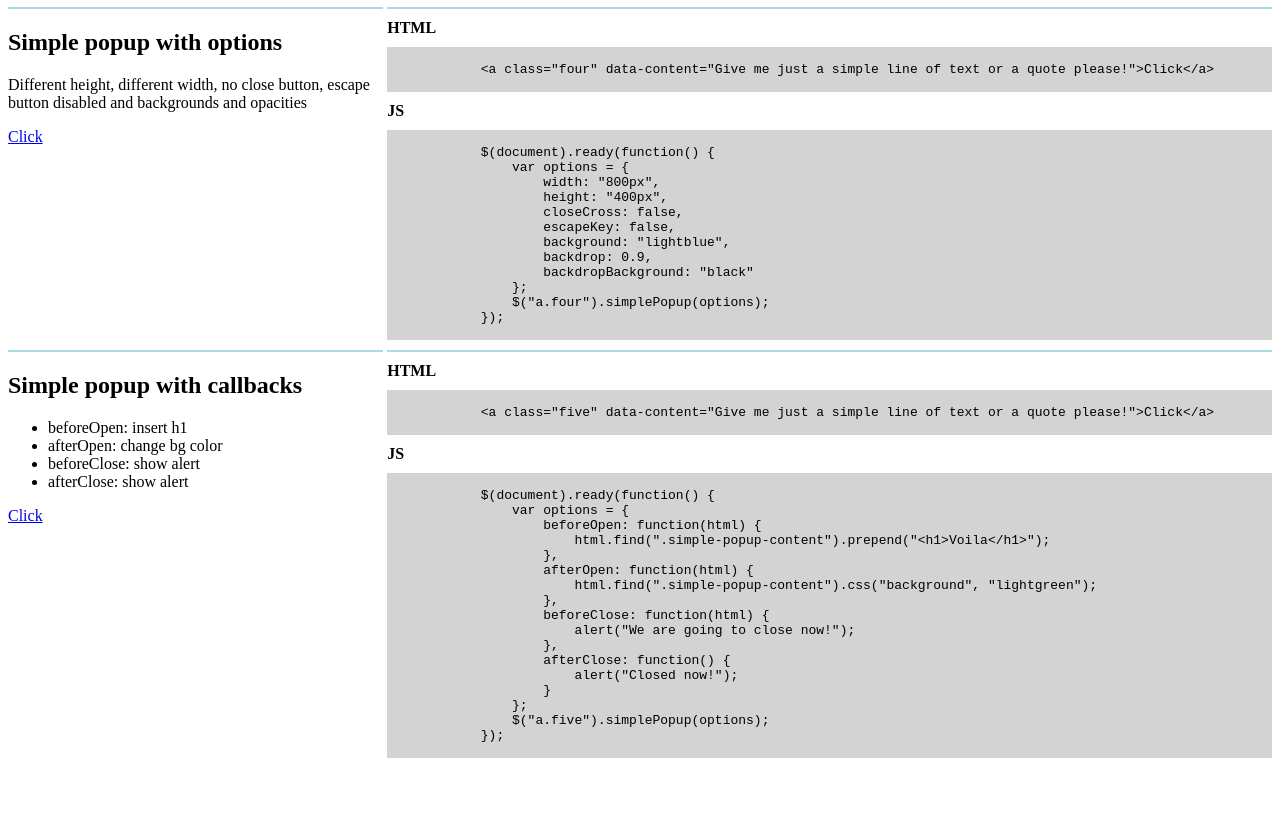
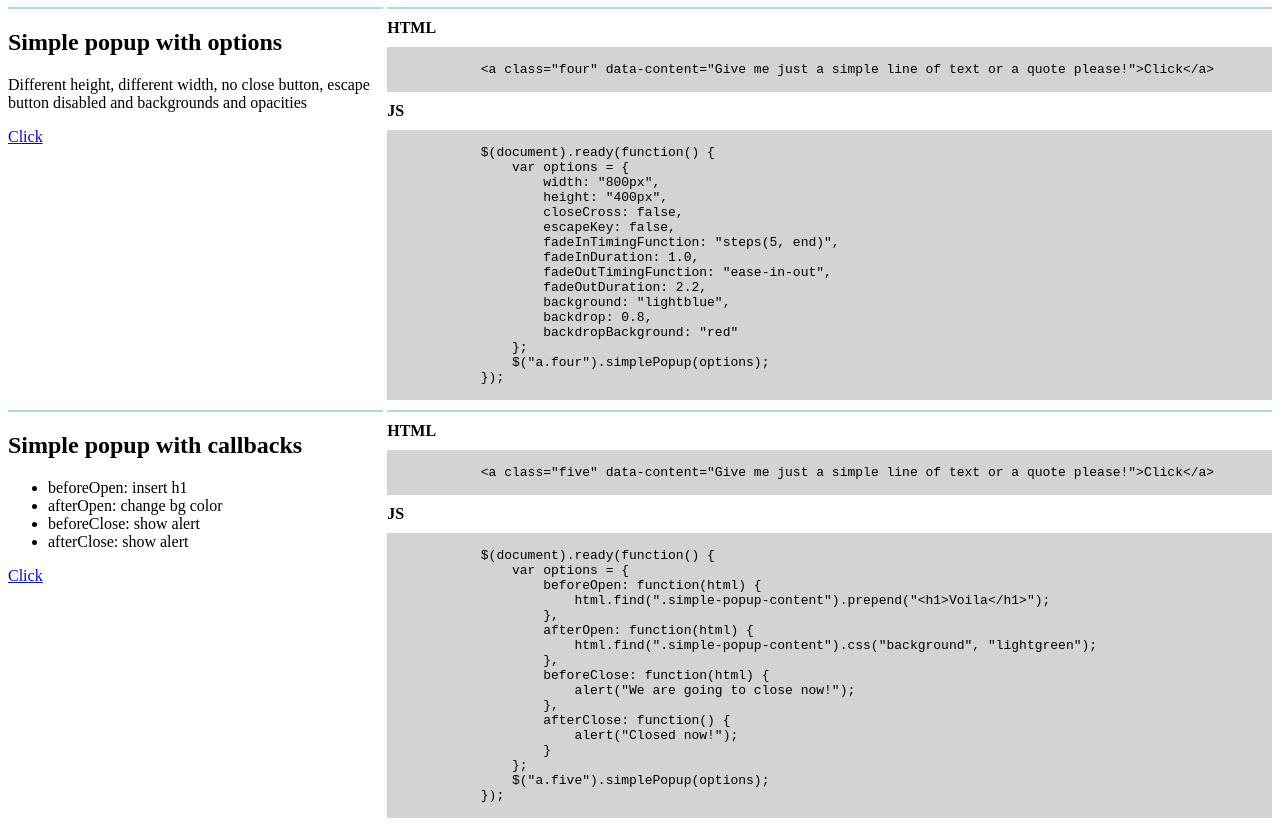
Before and after one commit to dinoqqq/simple-popup, a plain HTML site: page index.html in a window 1280 px wide. Shown: the part 1807-2643 px from the top of the page. Before the commit the page ends 2583 px from the top, so only its background shows below. Drawn offline with nearby package versions, Linux system fonts and the light colour scheme.

Commit message:
demo with fade in/out options

```diff
--- a/index.html
+++ b/index.html
@@ -294,9 +294,13 @@
                     height: "400px",
                     closeCross: false,
                     escapeKey: false,
+                    fadeInTimingFunction: "steps(5, end)",
+                    fadeInDuration: 1.0,
+                    fadeOutTimingFunction: "ease-in-out",
+                    fadeOutDuration: 2.2,
                     background: "lightblue",
-                    backdrop: 0.9,
-                    backdropBackground: "black"
+                    backdrop: 0.8,
+                    backdropBackground: "red"
                 };
                 $("a.four").simplePopup(options);
             });
@@ -308,6 +312,10 @@
                     height: "400px",
                     closeCross: false,
                     escapeKey: false,
+                    fadeInTimingFunction: "steps(5, end)",
+                    fadeInDuration: 1.0,
+                    fadeOutTimingFunction: "ease-in-out",
+                    fadeOutDuration: 2.2,
                     background: "lightblue",
                     backdrop: 0.8,
                     backdropBackground: "red"
```
